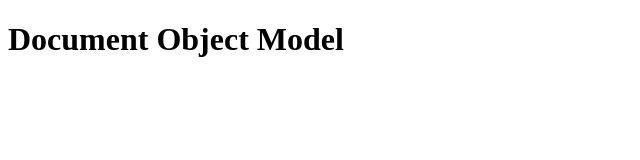
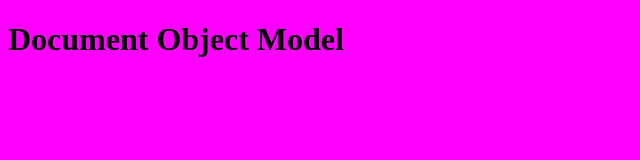
Before and after one commit to IttzAngel/july11hw, a plain HTML site: page index.html in a window 1280 px wide. Shown: the whole page, without its empty margins (0-640 px from the left). Drawn offline with Linux system fonts and the light colour scheme.

Commit message:
2nd commit

```diff
--- a/index.html
+++ b/index.html
@@ -5,7 +5,7 @@
     <meta name="viewport" content="width=device-width, initial-scale=1.0">
     <title>Learning the DOM</title>
 </head>
-<body>
+<body style="background-color: fuchsia;"><body>
     <script src="script.js"></script>
     <h1>Document Object Model</h1>
 </body>
```
